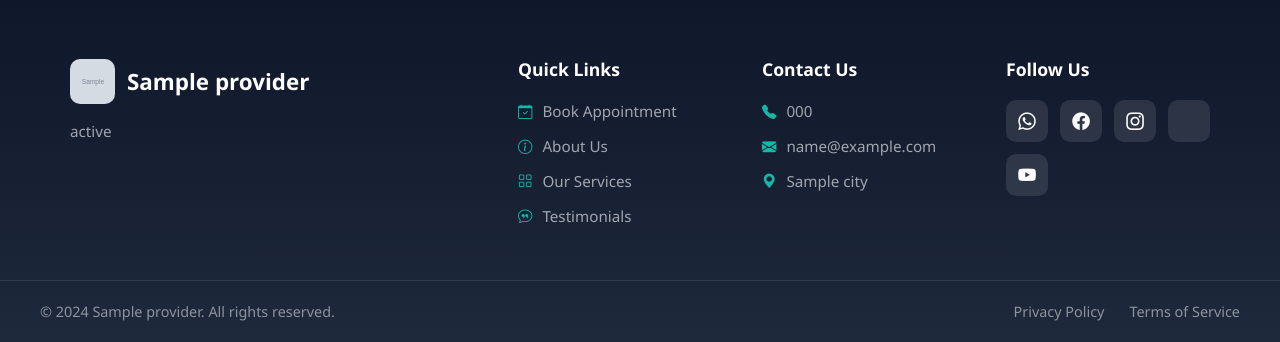
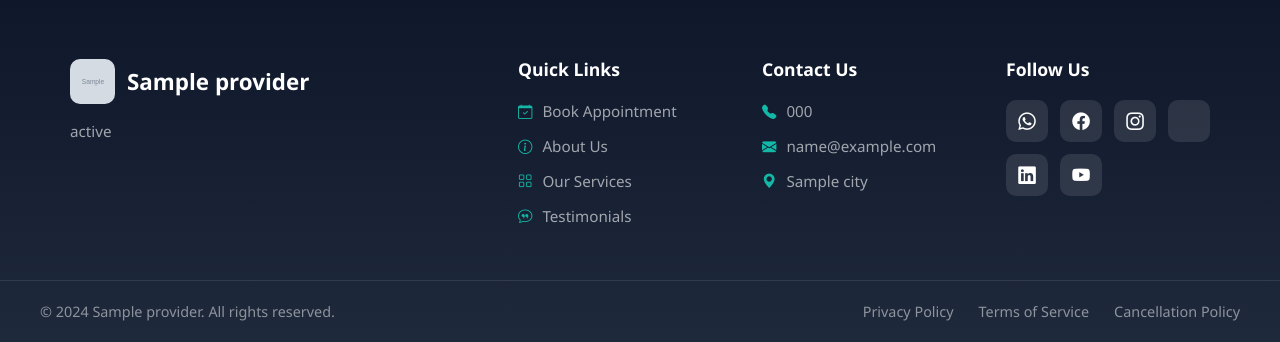
Before and after one commit to errorLAD/nextslotcloudinary5, a Django app: template templates/appointments/booking.html in a window 1280 px wide. Shown: the part 4141-4483 px from the top of the page. Run offline with Django 5.2, Linux system fonts and the light colour scheme; the template is opened without the code that fills it: most values are stand-ins (such as "Sample title", 1, 10 or a date in 2020); grey boxes marked "Sample" are stand-in pictures.

Commit message:
Fix social media and legal policy links in booking page footer

```diff
--- a/templates/appointments/booking.html
+++ b/templates/appointments/booking.html
@@ -2815,18 +2815,31 @@
                         <i class="bi bi-whatsapp"></i>
                     </a>
                     {% endif %}
-                    <a href="#" class="social-icon facebook" title="Facebook">
+                    {% if provider.facebook_url %}
+                    <a href="{{ provider.facebook_url }}" class="social-icon facebook" target="_blank" title="Facebook">
                         <i class="bi bi-facebook"></i>
                     </a>
-                    <a href="#" class="social-icon instagram" title="Instagram">
+                    {% endif %}
+                    {% if provider.instagram_url %}
+                    <a href="{{ provider.instagram_url }}" class="social-icon instagram" target="_blank" title="Instagram">
                         <i class="bi bi-instagram"></i>
                     </a>
-                    <a href="#" class="social-icon twitter" title="Twitter">
+                    {% endif %}
+                    {% if provider.twitter_url %}
+                    <a href="{{ provider.twitter_url }}" class="social-icon twitter" target="_blank" title="Twitter">
                         <i class="bi bi-twitter-x"></i>
                     </a>
-                    <a href="#" class="social-icon youtube" title="YouTube">
+                    {% endif %}
+                    {% if provider.linkedin_url %}
+                    <a href="{{ provider.linkedin_url }}" class="social-icon linkedin" target="_blank" title="LinkedIn">
+                        <i class="bi bi-linkedin"></i>
+                    </a>
+                    {% endif %}
+                    {% if provider.youtube_url %}
+                    <a href="{{ provider.youtube_url }}" class="social-icon youtube" target="_blank" title="YouTube">
                         <i class="bi bi-youtube"></i>
                     </a>
+                    {% endif %}
                 </div>
             </div>
         </div>
@@ -2836,8 +2849,15 @@
             <div class="footer-bottom-content">
                 <p>&copy; 2024 {{ provider.business_name }}. All rights reserved.</p>
                 <div class="footer-bottom-links">
-                    <a href="#">Privacy Policy</a>
-                    <a href="#">Terms of Service</a>
+                    {% if provider.privacy_policy_url %}
+                    <a href="{{ provider.privacy_policy_url }}" target="_blank">Privacy Policy</a>
+                    {% endif %}
+                    {% if provider.terms_conditions_url %}
+                    <a href="{{ provider.terms_conditions_url }}" target="_blank">Terms of Service</a>
+                    {% endif %}
+                    {% if provider.cancellation_policy_url %}
+                    <a href="{{ provider.cancellation_policy_url }}" target="_blank">Cancellation Policy</a>
+                    {% endif %}
                 </div>
             </div>
         </div>
@@ -2984,6 +3004,10 @@
 
         .social-icon.twitter:hover {
             background: #000000;
+        }
+
+        .social-icon.linkedin:hover {
+            background: #0077b5;
         }
 
         .social-icon.youtube:hover {
```
